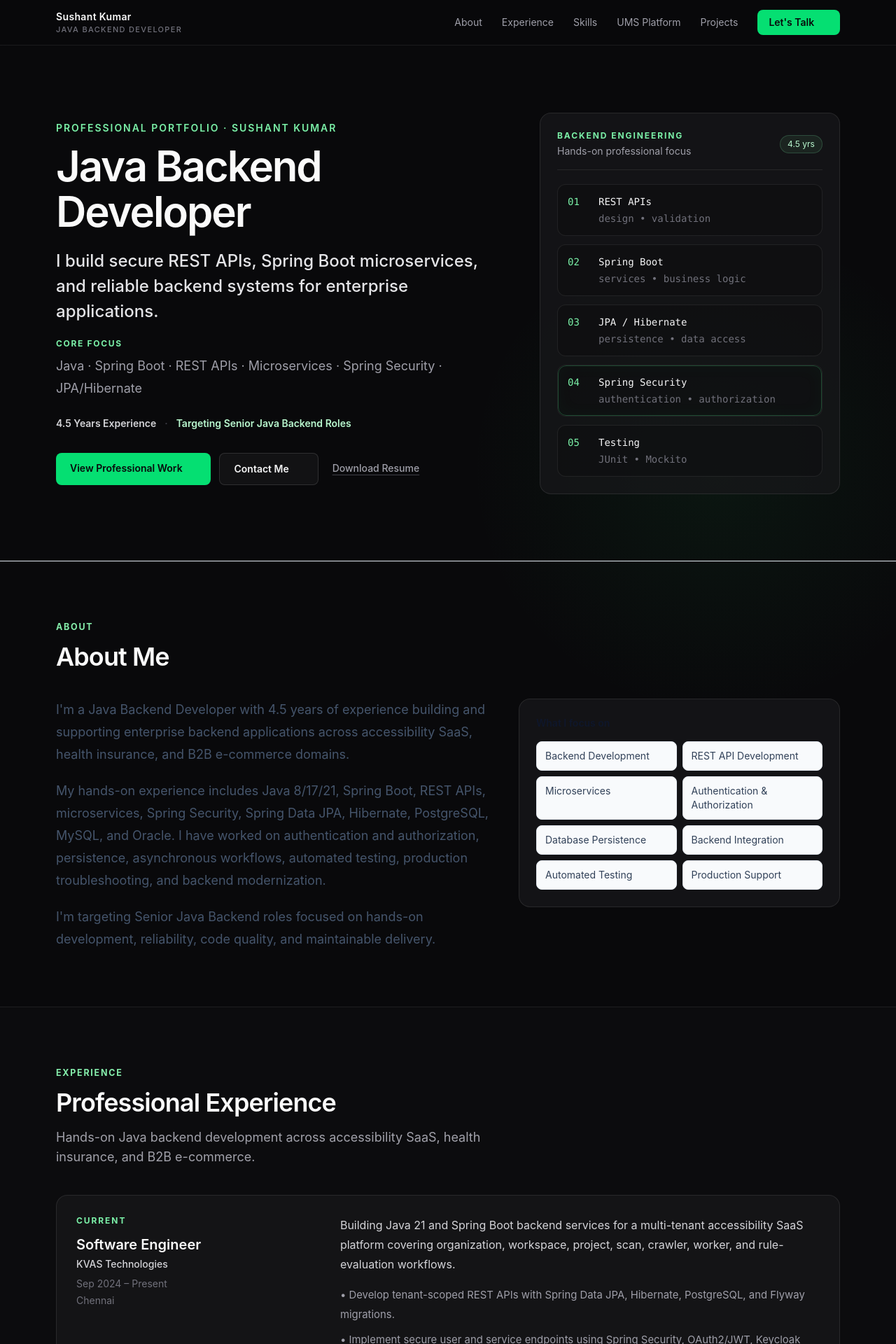
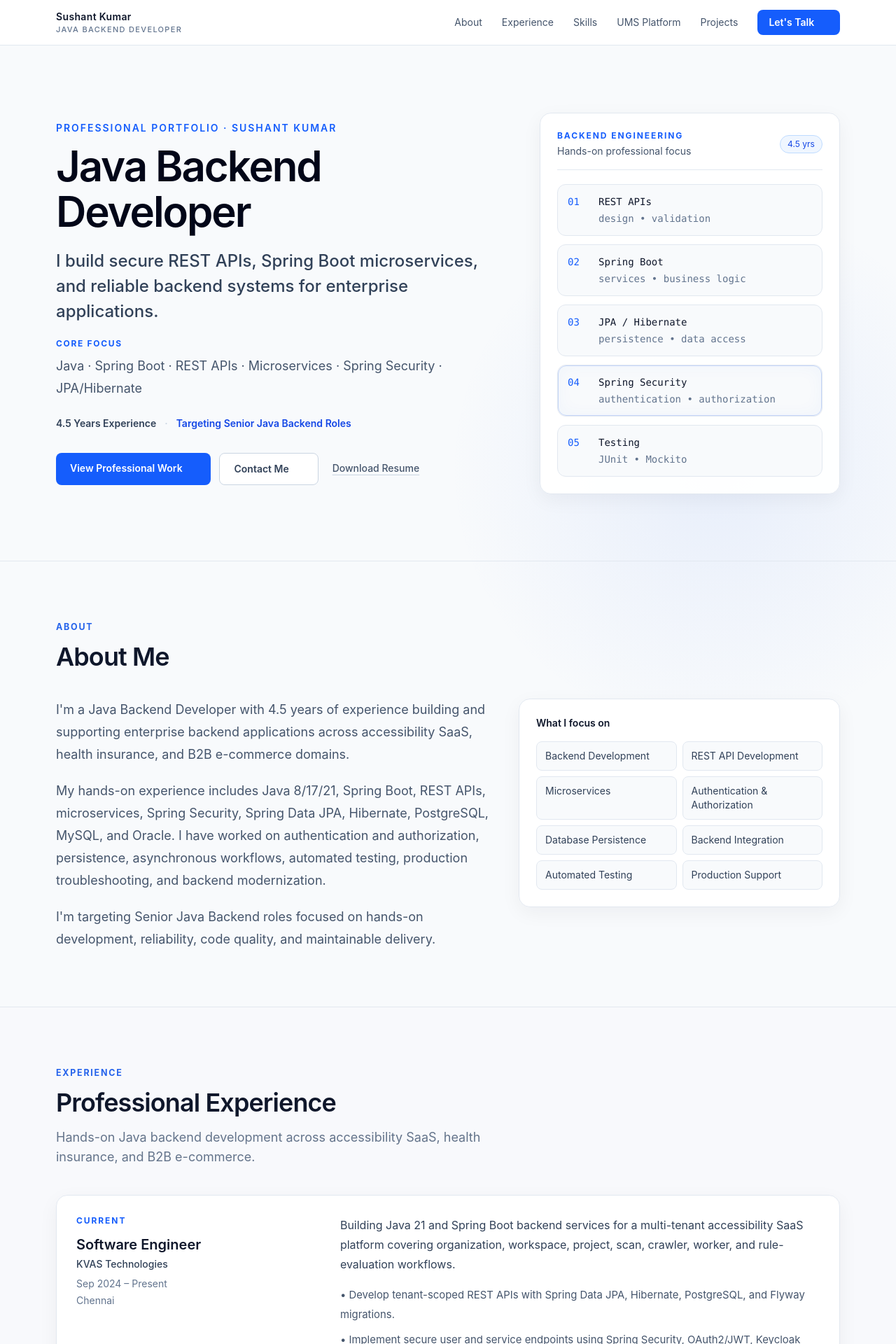
Before and after one commit to sushantapi/sushant-portfolio-v1, a React (Vite) app: page / in a window 1280 px wide. Shown: the top 1920 px of the page at 70% size. Built offline with nearby package versions, Linux system fonts and the light colour scheme.

Commit message:
style: switch portfolio to light professional theme
Replace the dark portfolio theme with an off-white and white layout, slate typography, blue accents, soft borders, and light cards while preserving resume-aligned content and structure.

```diff
--- a/src/components/Navbar.tsx
+++ b/src/components/Navbar.tsx
@@ -13,27 +13,27 @@ export function Navbar() {
   }, [])
 
   return (
-    <header className={`nav-shell sticky top-0 z-50 border-b border-white/8 bg-zinc-950/88 backdrop-blur ${scrolled ? 'is-scrolled' : ''}`}>
+    <header className={`nav-shell sticky top-0 z-50 border-b border-slate-200 bg-white/90 backdrop-blur ${scrolled ? 'is-scrolled' : ''}`}>
       <div className="section-shell flex h-16 items-center justify-between">
         <a href="#top" className="group flex flex-col leading-tight" aria-label="Sushant Kumar Java Backend Developer portfolio home">
-          <span className="text-sm font-semibold tracking-wide text-zinc-50">{siteConfig.name}</span>
-          <span className="mt-0.5 text-[11px] font-medium uppercase tracking-[0.12em] text-zinc-500 transition group-hover:text-green-300">Java Backend Developer</span>
+          <span className="text-sm font-semibold tracking-wide text-slate-900">{siteConfig.name}</span>
+          <span className="mt-0.5 text-[11px] font-medium uppercase tracking-[0.12em] text-slate-500 transition group-hover:text-blue-600">Java Backend Developer</span>
         </a>
 
         <nav className="hidden items-center gap-7 md:flex" aria-label="Primary navigation">
           {navItems.map((item) => (
-            <a key={item.href} href={item.href} className="text-sm text-zinc-400 transition hover:text-zinc-50">
+            <a key={item.href} href={item.href} className="text-sm text-slate-600 transition hover:text-slate-950">
               {item.label}
             </a>
           ))}
-          <a href="#contact" className="rounded-lg bg-green-400 px-4 py-2 text-sm font-semibold text-zinc-950 transition hover:bg-green-300">
+          <a href="#contact" className="rounded-lg bg-blue-600 px-4 py-2 text-sm font-semibold text-white transition hover:bg-blue-700">
             Let's Talk <span className="cta-arrow" aria-hidden="true">→</span>
           </a>
         </nav>
 
         <button
           type="button"
-          className="rounded-lg border border-white/10 px-3 py-2 text-sm text-zinc-200 md:hidden"
+          className="rounded-lg border border-slate-300 bg-white px-3 py-2 text-sm text-slate-700 md:hidden"
           aria-expanded={open}
           aria-controls="mobile-menu"
           onClick={() => setOpen((value) => !value)}
@@ -43,14 +43,14 @@ export function Navbar() {
       </div>
 
       {open && (
-        <nav id="mobile-menu" className="section-shell border-t border-white/8 py-3 md:hidden" aria-label="Mobile navigation">
+        <nav id="mobile-menu" className="section-shell border-t border-slate-200 py-3 md:hidden" aria-label="Mobile navigation">
           <div className="flex flex-col gap-1">
             {navItems.map((item) => (
               <a
                 key={item.href}
                 href={item.href}
                 onClick={() => setOpen(false)}
-                className="rounded-lg px-3 py-3 text-sm text-zinc-300 hover:bg-white/5 hover:text-white"
+                className="rounded-lg px-3 py-3 text-sm text-slate-700 hover:bg-slate-100 hover:text-slate-950"
               >
                 {item.label}
               </a>
--- a/src/components/SectionHeading.tsx
+++ b/src/components/SectionHeading.tsx
@@ -8,7 +8,7 @@ export function SectionHeading({ eyebrow, title, description }: Props) {
   return (
     <div className="mb-10 max-w-2xl">
       {eyebrow && <span className="eyebrow">{eyebrow}</span>}
-      <h2 className="mt-3 text-3xl font-semibold tracking-tight text-zinc-50 sm:text-4xl">{title}</h2>
+      <h2 className="mt-3 text-3xl font-semibold tracking-tight text-slate-900 sm:text-4xl">{title}</h2>
       {description && <p className="muted mt-4 text-base leading-7 sm:text-lg">{description}</p>}
     </div>
   )
--- a/src/sections/Experience.tsx
+++ b/src/sections/Experience.tsx
@@ -4,7 +4,7 @@ import { experience } from '../data/experience'
 
 export function Experience() {
   return (
-    <section id="experience" className="section-pad border-t border-white/8 bg-white/[0.012]">
+    <section id="experience" className="section-pad border-t border-slate-200 bg-slate-50/70">
       <div className="section-shell">
         <SectionHeading eyebrow="Experience" title="Professional Experience" description="Hands-on Java backend development across accessibility SaaS, health insurance, and B2B e-commerce." />
         <div className="space-y-5">
@@ -13,20 +13,20 @@ export function Experience() {
               <article className="interactive-card card p-5 sm:p-6 lg:p-7">
                 <div className="grid gap-6 lg:grid-cols-[.34fr_.66fr]">
                   <div>
-                    <div className="text-xs font-bold uppercase tracking-[0.16em] text-green-300">{index === 0 ? 'Current' : 'Experience'}</div>
-                    <h3 className="mt-3 text-xl font-semibold text-zinc-50">{item.role}</h3>
-                    <p className="mt-1 text-sm font-medium text-zinc-300">{item.company}</p>
-                    <p className="mt-2 text-sm text-zinc-500">{item.period}</p>
-                    <p className="mt-1 text-sm text-zinc-500">{item.location}</p>
+                    <div className="text-xs font-bold uppercase tracking-[0.16em] text-blue-600">{index === 0 ? 'Current' : 'Experience'}</div>
+                    <h3 className="mt-3 text-xl font-semibold text-slate-900">{item.role}</h3>
+                    <p className="mt-1 text-sm font-medium text-slate-700">{item.company}</p>
+                    <p className="mt-2 text-sm text-slate-500">{item.period}</p>
+                    <p className="mt-1 text-sm text-slate-500">{item.location}</p>
                   </div>
 
                   <div>
-                    <p className="text-[0.95rem] leading-7 text-zinc-300 sm:text-base">{item.summary}</p>
-                    <ul className="mt-4 space-y-2 text-[0.93rem] leading-7 text-zinc-400">
+                    <p className="text-[0.95rem] leading-7 text-slate-700 sm:text-base">{item.summary}</p>
+                    <ul className="mt-4 space-y-2 text-[0.93rem] leading-7 text-slate-600">
                       {item.bullets.map((bullet) => <li key={bullet}>• {bullet}</li>)}
                     </ul>
                     <div className="mt-5 flex flex-wrap gap-2">
-                      {item.tags.map((tag) => <span key={tag} className="rounded-md border border-white/8 bg-black/20 px-2.5 py-1 text-xs text-zinc-400">{tag}</span>)}
+                      {item.tags.map((tag) => <span key={tag} className="rounded-md border border-slate-200 bg-slate-50 px-2.5 py-1 text-xs text-slate-600">{tag}</span>)}
                     </div>
                   </div>
                 </div>
--- a/src/sections/Hero.tsx
+++ b/src/sections/Hero.tsx
@@ -12,50 +12,50 @@ export function Hero() {
   return (
     <section id="top" className="section-shell grid min-h-[calc(100vh-4rem)] items-center gap-12 py-16 lg:grid-cols-[1.2fr_.8fr] lg:py-20">
       <div>
-        <p className="hero-enter hero-delay-1 text-sm font-semibold uppercase tracking-[0.14em] text-green-300">Professional Portfolio · {siteConfig.name}</p>
-        <h1 className="hero-enter hero-delay-2 mt-3 max-w-4xl text-4xl font-semibold tracking-[-0.035em] text-zinc-50 sm:text-5xl lg:text-6xl lg:leading-[1.08]">
+        <p className="hero-enter hero-delay-1 text-sm font-semibold uppercase tracking-[0.14em] text-blue-600">Professional Portfolio · {siteConfig.name}</p>
+        <h1 className="hero-enter hero-delay-2 mt-3 max-w-4xl text-4xl font-semibold tracking-[-0.035em] text-slate-950 sm:text-5xl lg:text-6xl lg:leading-[1.08]">
           {siteConfig.title}
         </h1>
-        <p className="hero-enter hero-delay-3 mt-5 max-w-3xl text-xl font-medium leading-8 text-zinc-200 sm:text-2xl sm:leading-9">
+        <p className="hero-enter hero-delay-3 mt-5 max-w-3xl text-xl font-medium leading-8 text-slate-700 sm:text-2xl sm:leading-9">
           I build secure REST APIs, Spring Boot microservices, and reliable backend systems for enterprise applications.
         </p>
         <div className="hero-enter hero-delay-4 mt-5 max-w-2xl">
-          <div className="text-xs font-bold uppercase tracking-[0.14em] text-green-300">Core Focus</div>
-          <p className="mt-2 text-base leading-8 text-zinc-400 sm:text-lg">
+          <div className="text-xs font-bold uppercase tracking-[0.14em] text-blue-600">Core Focus</div>
+          <p className="mt-2 text-base leading-8 text-slate-600 sm:text-lg">
             Java · Spring Boot · REST APIs · Microservices · Spring Security · JPA/Hibernate
           </p>
         </div>
 
-        <div className="hero-enter hero-delay-5 mt-6 flex flex-wrap items-center gap-x-3 gap-y-2 text-sm font-semibold text-zinc-300" aria-label="Experience and target role">
+        <div className="hero-enter hero-delay-5 mt-6 flex flex-wrap items-center gap-x-3 gap-y-2 text-sm font-semibold text-slate-700" aria-label="Experience and target role">
           <span>4.5 Years Experience</span>
-          <span className="text-zinc-700" aria-hidden="true">·</span>
-          <span className="text-green-200">Targeting Senior Java Backend Roles</span>
+          <span className="text-slate-300" aria-hidden="true">·</span>
+          <span className="text-blue-700">Targeting Senior Java Backend Roles</span>
         </div>
 
         <div className="hero-enter hero-delay-6 mt-8 flex flex-wrap gap-3">
-          <a href="#projects" className="rounded-lg bg-green-400 px-5 py-3 text-sm font-semibold text-zinc-950 transition hover:bg-green-300">View Professional Work <span className="cta-arrow" aria-hidden="true">→</span></a>
-          <a href="#contact" className="rounded-lg border border-white/12 bg-white/4 px-5 py-3 text-sm font-semibold text-zinc-100 transition hover:bg-white/8">Contact Me <span className="cta-arrow" aria-hidden="true">→</span></a>
+          <a href="#projects" className="rounded-lg bg-blue-600 px-5 py-3 text-sm font-semibold text-white transition hover:bg-blue-700">View Professional Work <span className="cta-arrow" aria-hidden="true">→</span></a>
+          <a href="#contact" className="rounded-lg border border-slate-300 bg-white px-5 py-3 text-sm font-semibold text-slate-700 transition hover:bg-slate-50">Contact Me <span className="cta-arrow" aria-hidden="true">→</span></a>
           {siteConfig.resumeAvailable && (
-            <a href={siteConfig.resumeUrl} className="px-2 py-3 text-sm font-medium text-zinc-400 underline decoration-zinc-700 underline-offset-4 hover:text-zinc-100">Download Resume</a>
+            <a href={siteConfig.resumeUrl} className="px-2 py-3 text-sm font-medium text-slate-600 underline decoration-slate-300 underline-offset-4 hover:text-slate-950">Download Resume</a>
           )}
         </div>
       </div>
 
       <div className="hero-panel card p-5 sm:p-6" aria-label="Core backend focus">
-        <div className="flex items-center justify-between border-b border-white/8 pb-4">
+        <div className="flex items-center justify-between border-b border-slate-200 pb-4">
           <div>
-            <p className="text-xs font-bold uppercase tracking-[0.16em] text-green-300">Backend Engineering</p>
-            <p className="mt-1 text-sm text-zinc-400">Hands-on professional focus</p>
+            <p className="text-xs font-bold uppercase tracking-[0.16em] text-blue-600">Backend Engineering</p>
+            <p className="mt-1 text-sm text-slate-600">Hands-on professional focus</p>
           </div>
-          <span className="rounded-full border border-green-300/20 bg-green-300/8 px-2.5 py-1 text-xs text-green-200">4.5 yrs</span>
+          <span className="rounded-full border border-blue-200 bg-blue-50 px-2.5 py-1 text-xs text-blue-700">4.5 yrs</span>
         </div>
         <div className="mt-5 space-y-3 font-mono text-xs sm:text-sm">
           {backendFocus.map(([step, title, detail], index) => (
-            <div key={step} className={`focus-flow-item focus-step-${index + 1} grid grid-cols-[2rem_1fr] gap-3 rounded-xl border border-white/8 bg-black/20 p-3.5`}>
-              <span className="text-green-300">{step}</span>
+            <div key={step} className={`focus-flow-item focus-step-${index + 1} grid grid-cols-[2rem_1fr] gap-3 rounded-xl border border-slate-200 bg-slate-50 p-3.5`}>
+              <span className="text-blue-600">{step}</span>
               <div>
-                <div className="text-zinc-100">{title}</div>
-                <div className="mt-1 text-zinc-500">{detail}</div>
+                <div className="text-slate-900">{title}</div>
+                <div className="mt-1 text-slate-500">{detail}</div>
               </div>
             </div>
           ))}
--- a/src/styles.css
+++ b/src/styles.css
@@ -2,8 +2,8 @@
 
 :root {
   font-family: Inter, ui-sans-serif, system-ui, -apple-system, BlinkMacSystemFont, "Segoe UI", sans-serif;
-  color: #f4f4f5;
-  background: #09090b;
+  color: #0f172a;
+  background: #f8fafc;
   font-synthesis: none;
   text-rendering: optimizeLegibility;
   scroll-behavior: smooth;
@@ -14,16 +14,16 @@ body {
   min-width: 320px;
   min-height: 100vh;
   background:
-    radial-gradient(circle at 80% 10%, rgba(34, 197, 94, 0.07), transparent 22rem),
-    #09090b;
+    radial-gradient(circle at 80% 10%, rgba(37, 99, 235, 0.08), transparent 24rem),
+    #f8fafc;
 }
 
 * { box-sizing: border-box; }
 
-::selection { background: rgba(34, 197, 94, 0.3); }
+::selection { background: rgba(37, 99, 235, 0.18); }
 
 :focus-visible {
-  outline: 2px solid #4ade80;
+  outline: 2px solid #2563eb;
   outline-offset: 3px;
 }
 
@@ -38,7 +38,7 @@ body {
   display: inline-flex;
   align-items: center;
   gap: 0.5rem;
-  color: #86efac;
+  color: #2563eb;
   font-size: 0.78rem;
   letter-spacing: 0.14em;
   text-transform: uppercase;
@@ -46,9 +46,10 @@ body {
 }
 
 .card {
-  border: 1px solid rgba(255,255,255,0.09);
-  background: rgba(24,24,27,0.72);
+  border: 1px solid #e2e8f0;
+  background: rgba(255, 255, 255, 0.94);
   border-radius: 1rem;
+  box-shadow: 0 8px 28px rgba(15, 23, 42, 0.05);
 }
 
 .interactive-card {
@@ -61,12 +62,12 @@ body {
 
 .interactive-card:hover {
   transform: translateY(-4px);
-  border-color: rgba(134, 239, 172, 0.2);
-  background: rgba(28, 28, 31, 0.82);
-  box-shadow: 0 18px 50px rgba(0, 0, 0, 0.2);
+  border-color: #bfdbfe;
+  background: #ffffff;
+  box-shadow: 0 18px 45px rgba(15, 23, 42, 0.1);
 }
 
-.muted { color: #a1a1aa; }
+.muted { color: #64748b; }
 
 .skip-link {
   position: fixed;
@@ -74,8 +75,8 @@ body {
   top: 1rem;
   z-index: 100;
   transform: translateY(-180%);
-  background: #fafafa;
-  color: #18181b;
+  background: #0f172a;
+  color: #ffffff;
   padding: 0.65rem 0.9rem;
   border-radius: 0.5rem;
   font-weight: 700;
@@ -90,9 +91,9 @@ body {
 }
 
 .nav-shell.is-scrolled {
-  background: rgba(9, 9, 11, 0.96);
-  border-color: rgba(255, 255, 255, 0.1);
-  box-shadow: 0 8px 30px rgba(0, 0, 0, 0.18);
+  background: rgba(255, 255, 255, 0.97);
+  border-color: #e2e8f0;
+  box-shadow: 0 8px 30px rgba(15, 23, 42, 0.08);
 }
 
 .reveal {
@@ -163,11 +164,11 @@ button:hover .cta-arrow {
 }
 
 .secondary-skill-panel {
-  background: rgba(255, 255, 255, 0.012);
-  border-color: rgba(255, 255, 255, 0.06);
+  background: #f8fafc;
+  border-color: #e2e8f0;
 }
 
-dialog::backdrop { background: rgba(0,0,0,0.76); }
+dialog::backdrop { background: rgba(15, 23, 42, 0.35); }
 
 dialog[open] {
   animation: dialog-enter 240ms cubic-bezier(0.22, 1, 0.36, 1);
@@ -196,8 +197,8 @@ dialog.dialog-closing::backdrop {
 @keyframes focus-pulse {
   0%, 16%, 100% { border-color: transparent; box-shadow: none; }
   5%, 10% {
-    border-color: rgba(74, 222, 128, 0.28);
-    box-shadow: inset 0 0 24px rgba(34, 197, 94, 0.045);
+    border-color: rgba(37, 99, 235, 0.24);
+    box-shadow: inset 0 0 24px rgba(37, 99, 235, 0.04);
   }
 }
 
@@ -212,13 +213,13 @@ dialog.dialog-closing::backdrop {
 }
 
 @keyframes backdrop-enter {
-  from { background: rgba(0,0,0,0); }
-  to { background: rgba(0,0,0,0.76); }
+  from { background: rgba(15, 23, 42, 0); }
+  to { background: rgba(15, 23, 42, 0.35); }
 }
 
 @keyframes backdrop-exit {
-  from { background: rgba(0,0,0,0.76); }
-  to { background: rgba(0,0,0,0); }
+  from { background: rgba(15, 23, 42, 0.35); }
+  to { background: rgba(15, 23, 42, 0); }
 }
 
 @media (max-width: 640px) {
```
Also changed, not shown: src/components/CaseStudyModal.tsx (+13 -13 lines), src/sections/CaseStudies.tsx (+9 -9 lines), src/sections/Contact.tsx (+8 -8 lines), src/sections/FeaturedProduct.tsx (+17 -17 lines), src/sections/Footer.tsx (+6 -6 lines), src/sections/Skills.tsx (+5 -5 lines).
